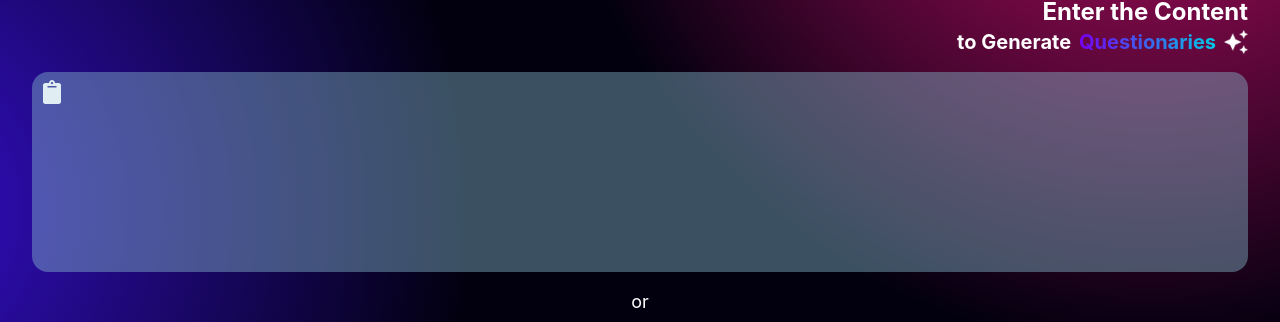
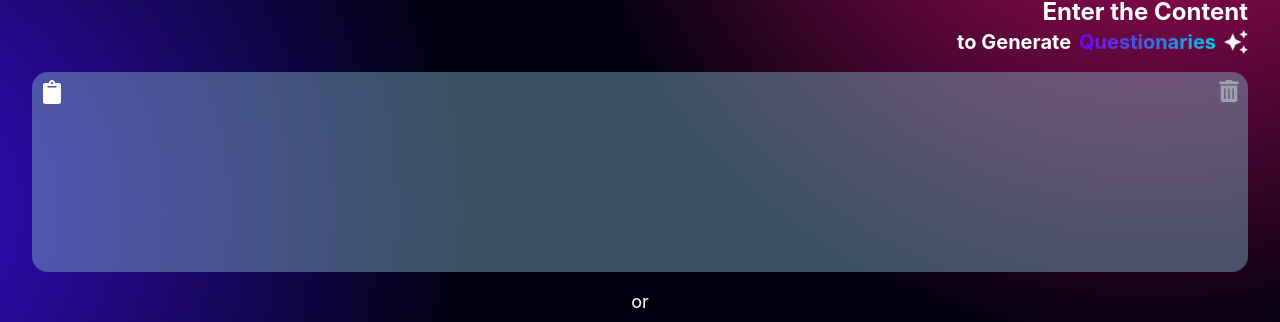
Before and after one commit to AOSSIE-Org/EduAid, a React (Create React App) app in the folder eduaid_web/: page /#/input in a window 1280 px wide. Shown: the part 127-449 px from the top of the page. Built offline with nearby package versions, Linux system fonts and the light colour scheme; no server answers.

Commit message:
feat(ui): add clear input button with confirmation for textarea

```diff
--- a/eduaid_web/src/pages/Text_Input.jsx
+++ b/eduaid_web/src/pages/Text_Input.jsx
@@ -3,7 +3,7 @@ import "../index.css";
 import logo_trans from "../assets/aossie_logo_transparent.png"
 import stars from "../assets/stars.png";
 import cloud from "../assets/cloud.png";
-import { FaClipboard } from "react-icons/fa";
+import { FaClipboard, FaTrashAlt } from "react-icons/fa";
 import Switch from "react-switch";
 import { Link } from "react-router-dom";
 import apiClient from "../utils/apiClient";
@@ -14,7 +14,7 @@ const Text_Input = () => {
   const [numQuestions, setNumQuestions] = useState(10);
   const [loading, setLoading] = useState(false);
   const fileInputRef = useRef(null);
-  const [fileContent, setFileContent] = useState("");
+  //const [fileContent, setFileContent] = useState("");
   const [docUrl, setDocUrl] = useState("");
   const [isToggleOn, setIsToggleOn] = useState(0);
 
@@ -85,6 +85,18 @@ const Text_Input = () => {
 
   const decrementQuestions = () => {
     setNumQuestions((prev) => (prev > 0 ? prev - 1 : 0));
+  };
+
+const handleClearText = () => {
+  if (!text.trim()) return;
+
+  const confirmed = window.confirm(
+    "Are you sure you want to clear the input? "
+  );
+
+  if (confirmed) {
+    setText("");
+  }
 };
 
   const getEndpoint = (difficulty, questionType) => {
@@ -166,15 +178,32 @@ const Text_Input = () => {
 
 {/* Textarea */}
 <div className="relative bg-[#83b6cc40] mx-4 sm:mx-8 rounded-2xl p-4 min-h-[160px] sm:min-h-[200px] mt-4">
-          <button className="absolute top-0 left-0 p-2 text-white focus:outline-none">
+
+  {/* Clipboard */}
+  <button className="absolute top-0 left-0 p-2 text-white focus:outline-none z-10">
     <FaClipboard className="h-[24px] w-[24px]" />
   </button>
+
+  {/* Clear Button */}
+  <button
+    onClick={handleClearText}
+    disabled={!text.trim()}
+    aria-label="Clear input text"
+    className={`absolute top-0 right-0 p-2 focus:outline-none z-10
+      ${text.trim()
+        ? "text-red-400 hover:text-red-300"
+        : "text-gray-400 cursor-not-allowed"}`}
+  >
+    <FaTrashAlt className="h-[22px] w-[22px]" />
+  </button>
+
   <textarea
-            className="absolute inset-0 p-8 pt-6 bg-[#83b6cc40] text-lg sm:text-xl rounded-2xl outline-none resize-none h-full overflow-y-auto text-white caret-white"
+    className="absolute inset-0 z-0 p-8 pt-6 bg-[#83b6cc40] text-lg sm:text-xl rounded-2xl outline-none resize-none h-full overflow-y-auto text-white caret-white"
     style={{ scrollbarWidth: "none", msOverflowStyle: "none" }}
     value={text}
     onChange={(e) => setText(e.target.value)}
   />
+
   <style>{`textarea::-webkit-scrollbar { display: none; }`}</style>
 </div>
 
```
Lines whose indentation alone changed are shown as unchanged.
